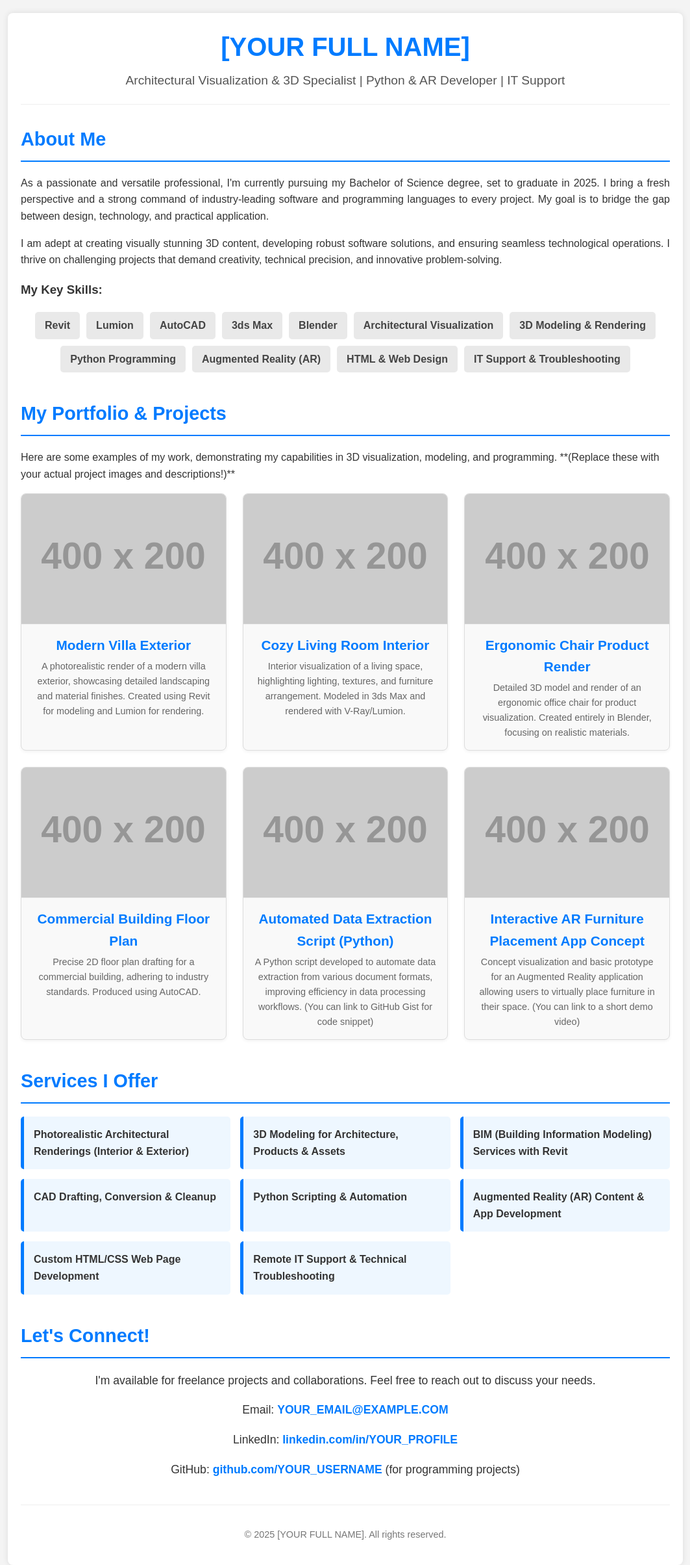
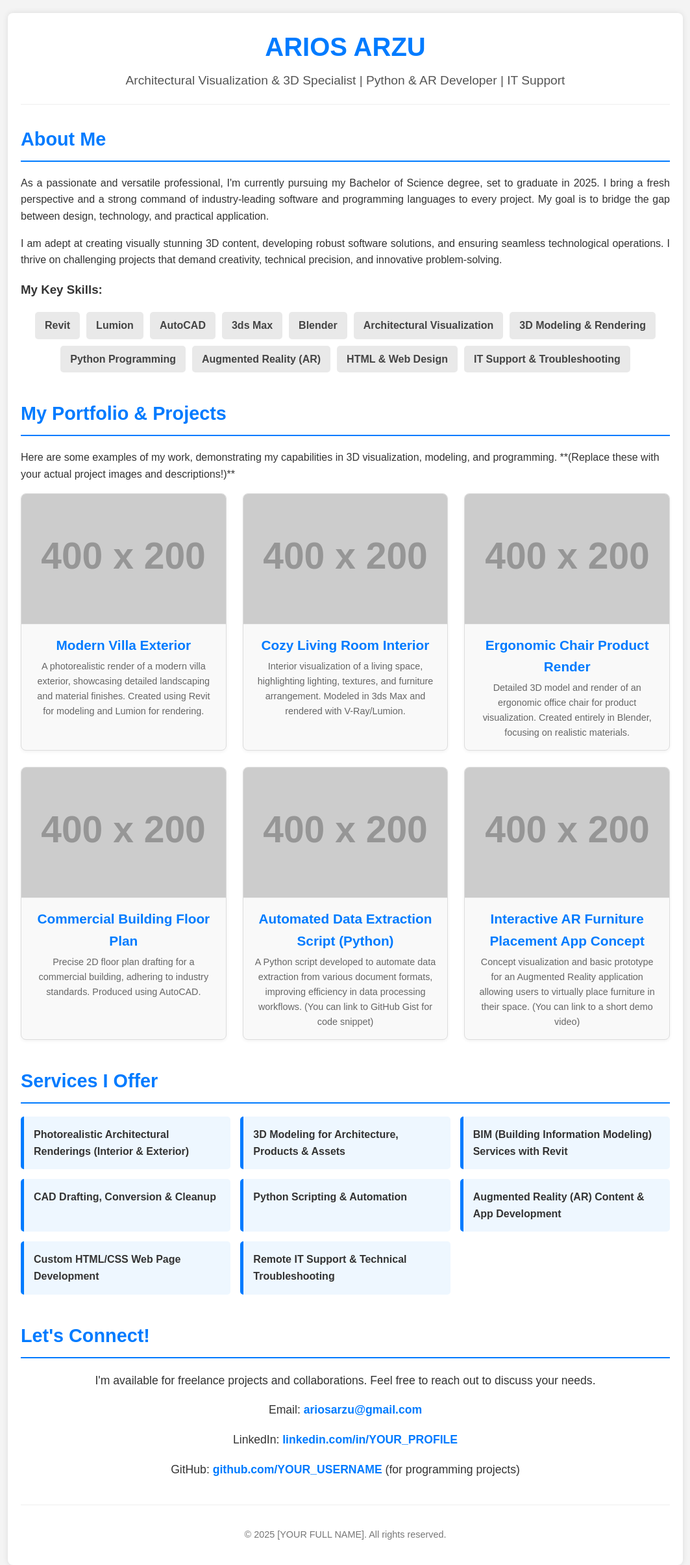
Before and after one commit to ARPROGAM/portfoliom, a plain HTML site: page index.html in a window 1280 px wide. Shown: the whole page at 65% size, without its empty margins (108-1171 px from the left). Drawn offline with Linux system fonts and the light colour scheme; placeholder pictures from the web are drawn by us.

Commit message:
Update index.html

```diff
--- a/index.html
+++ b/index.html
@@ -3,7 +3,7 @@
 <head>
     <meta charset="UTF-8">
     <meta name="viewport" content="width=device-width, initial-scale=1.0">
-    <title>[YOUR NAME] - Portfolio</title>
+    <title>ARIOS - Portfolio</title>
     <style>
         /* Basic Reset & Body Styles */
         body {
@@ -193,7 +193,7 @@
 <body>
     <div class="container">
         <header>
-            <h1>[YOUR FULL NAME]</h1>
+            <h1>ARIOS ARZU</h1>
             <p>Architectural Visualization & 3D Specialist | Python & AR Developer | IT Support</p>
         </header>
 
@@ -287,7 +287,7 @@
         <section id="contact" class="contact">
             <h2>Let's Connect!</h2>
             <p>I'm available for freelance projects and collaborations. Feel free to reach out to discuss your needs.</p>
-            <p>Email: <a href="mailto:YOUR_EMAIL@EXAMPLE.COM">YOUR_EMAIL@EXAMPLE.COM</a></p>
+            <p>Email: <a href="mailto:ariosarzu@gmail.com">ariosarzu@gmail.com</a></p>
             <p>LinkedIn: <a href="YOUR_LINKEDIN_PROFILE_URL" target="_blank">linkedin.com/in/YOUR_PROFILE</a></p>
             <p>GitHub: <a href="YOUR_GITHUB_PROFILE_URL" target="_blank">github.com/YOUR_USERNAME</a> (for programming projects)</p>
         </section>
```
